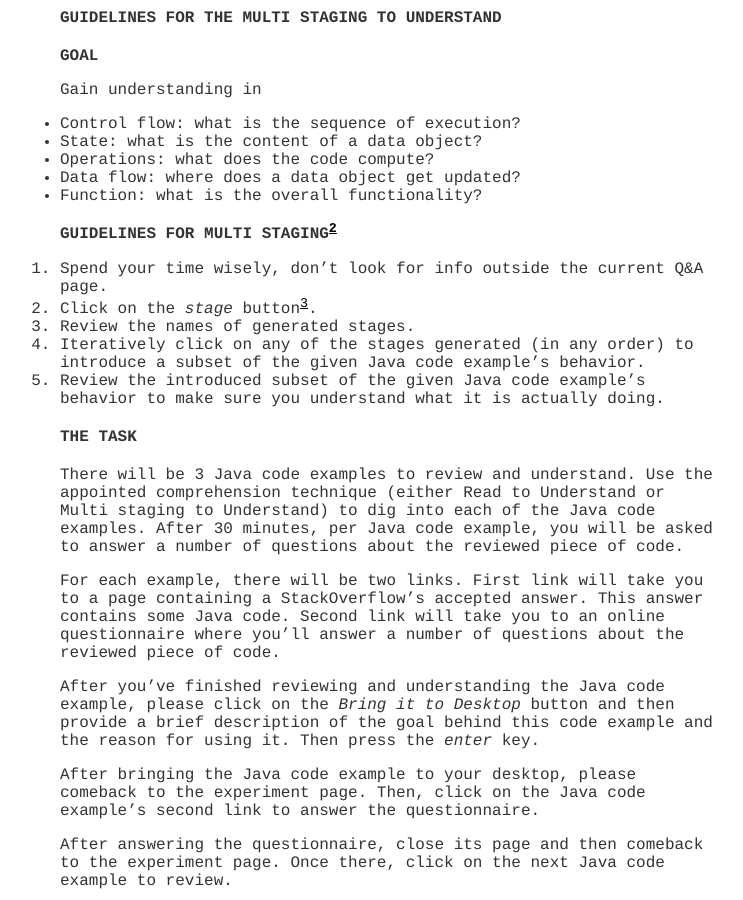
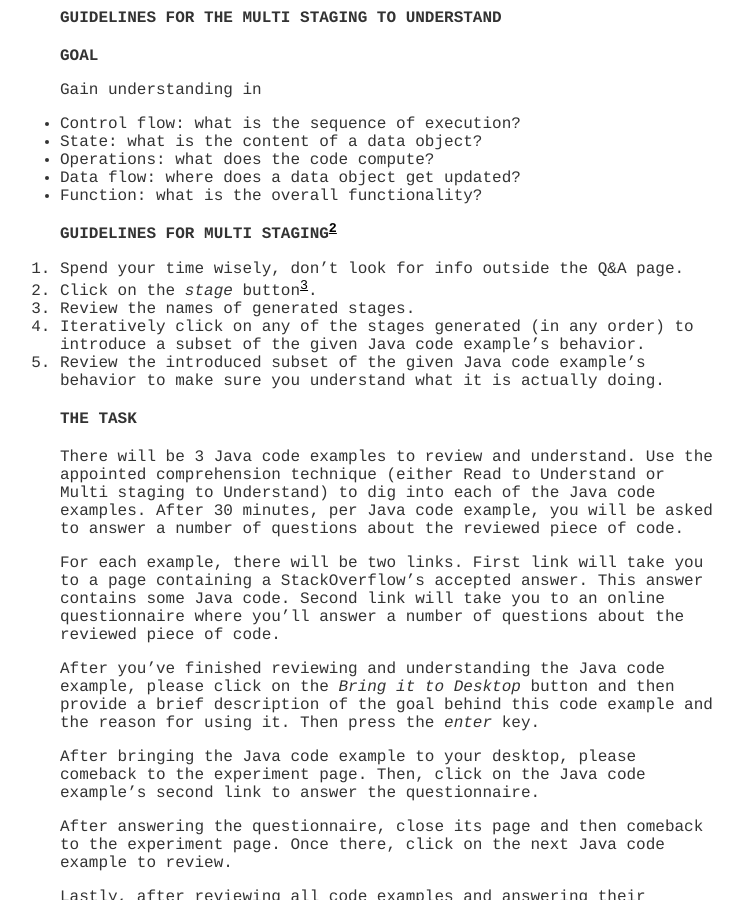
Before and after one commit to hsanchez/hsanchez.github.io, a Jekyll site: the page built from posts/thesiswork/tools/_posts/2015-01-28-violette-multistage.md, in a window 1280 px wide and 900 px high, scrolled down 449 px. Shown: the whole window, without its empty margins (250-993 px from the left). Built offline with Jekyll 4.4.1, drawn with Linux system fonts in a browser that asks for light colours; Markdown is read by kramdown in place of the engine named in the settings.

Commit message:
last update

```diff
--- a/posts/thesiswork/tools/_posts/2015-01-28-violette-multistage.md
+++ b/posts/thesiswork/tools/_posts/2015-01-28-violette-multistage.md
@@ -32,7 +32,7 @@
 
 ## GUIDELINES FOR MULTI STAGING[^2]
 
-1. Spend your time wisely, don't look for info outside the current Q&A page.
+1. Spend your time wisely, don't look for info outside the Q&A page.
 2. Click on the *stage* button[^3].
 3. Review the names of generated stages.
 3. Iteratively click on any of the stages generated (in any order) to introduce
```
